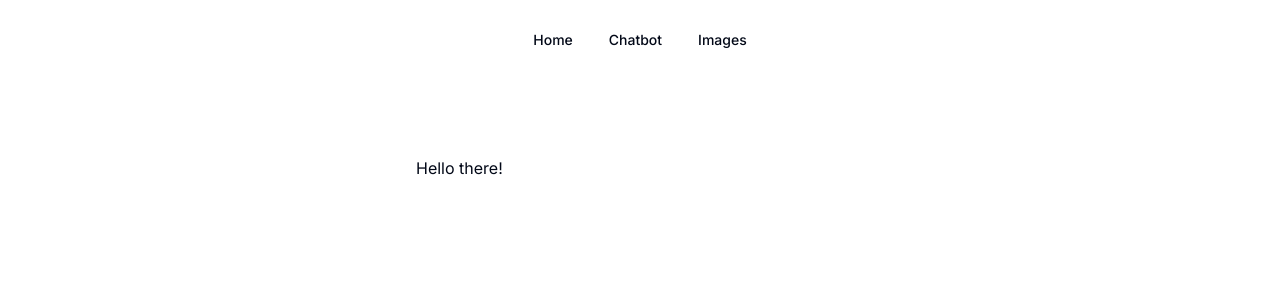
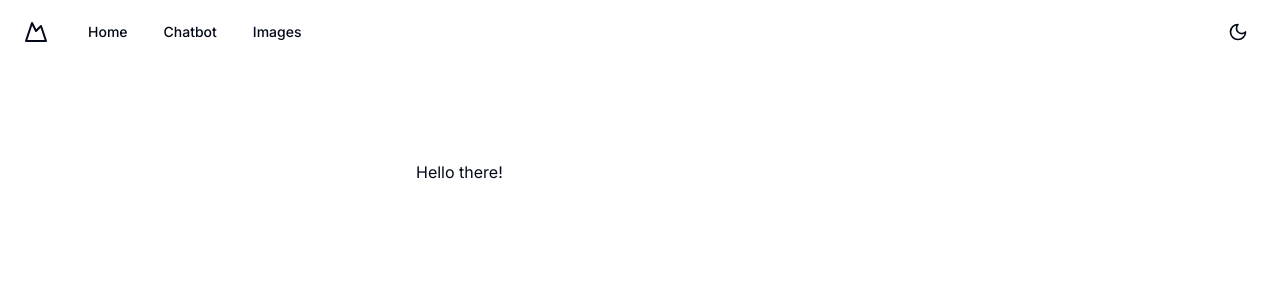
Before and after one commit to zepedroc/Whatevs, a Next.js app: page / in a window 1280 px wide. Shown: the top 300 px of the page. Built offline with nearby package versions, Linux system fonts and the light colour scheme.

Commit message:
Navbar with DarkMode

```diff
--- a/components/navbar.tsx
+++ b/components/navbar.tsx
@@ -1,37 +1,100 @@
 'use client';
 
 import Link from 'next/link';
+import { useTheme } from 'next-themes';
+import { JSX, SVGProps } from 'react';
 
-import {
-  NavigationMenu,
-  NavigationMenuItem,
-  NavigationMenuLink,
-  NavigationMenuList,
-  navigationMenuTriggerStyle,
-} from '@/components/ui/navigation-menu';
+import { NavigationMenuLink, NavigationMenuList, NavigationMenu } from '@/components/ui/navigation-menu';
+import { Toggle } from '@/components/ui/toggle';
 
-const NavBar = () => {
+export default function NavBar() {
+  const { setTheme, resolvedTheme } = useTheme();
+
+  const toggleDarkMode = () => {
+    setTheme(resolvedTheme === 'dark' ? 'light' : 'dark');
+  };
+
   return (
-    <NavigationMenu className="w-full mt-5 flex justify-center">
+    <header className="flex h-16 w-full items-center justify-between px-4 md:px-6">
+      <nav className="flex items-center gap-6">
+        <Link className="flex items-center gap-2 text-lg font-semibold" href="/">
+          <MountainIcon className="h-6 w-6" />
+          <span className="sr-only">Whatevs</span>
+        </Link>
+        <NavigationMenu>
           <NavigationMenuList>
-        <NavigationMenuItem>
-          <Link href="/" legacyBehavior passHref>
-            <NavigationMenuLink className={navigationMenuTriggerStyle()}>Home</NavigationMenuLink>
+            <NavigationMenuLink asChild>
+              <Link
+                className="group inline-flex h-9 w-max items-center justify-center rounded-md bg-white px-4 py-2 text-sm font-medium transition-colors hover:bg-gray-100 hover:text-gray-900 focus:bg-gray-100 focus:text-gray-900 focus:outline-none disabled:pointer-events-none disabled:opacity-50 data-[active]:bg-gray-100/50 data-[state=open]:bg-gray-100/50 dark:bg-gray-950 dark:hover:bg-gray-800 dark:hover:text-gray-50 dark:focus:bg-gray-800 dark:focus:text-gray-50 dark:data-[active]:bg-gray-800/50 dark:data-[state=open]:bg-gray-800/50"
+                href="/"
+              >
+                Home
               </Link>
-        </NavigationMenuItem>
-        <NavigationMenuItem>
-          <Link href="/chatbot" legacyBehavior passHref>
-            <NavigationMenuLink className={navigationMenuTriggerStyle()}>Chatbot</NavigationMenuLink>
+            </NavigationMenuLink>
+            <NavigationMenuLink asChild>
+              <Link
+                className="group inline-flex h-9 w-max items-center justify-center rounded-md bg-white px-4 py-2 text-sm font-medium transition-colors hover:bg-gray-100 hover:text-gray-900 focus:bg-gray-100 focus:text-gray-900 focus:outline-none disabled:pointer-events-none disabled:opacity-50 data-[active]:bg-gray-100/50 data-[state=open]:bg-gray-100/50 dark:bg-gray-950 dark:hover:bg-gray-800 dark:hover:text-gray-50 dark:focus:bg-gray-800 dark:focus:text-gray-50 dark:data-[active]:bg-gray-800/50 dark:data-[state=open]:bg-gray-800/50"
+                href="/chatbot"
+              >
+                Chatbot
               </Link>
-        </NavigationMenuItem>
-        <NavigationMenuItem>
-          <Link href="/images" legacyBehavior passHref>
-            <NavigationMenuLink className={navigationMenuTriggerStyle()}>Images</NavigationMenuLink>
+            </NavigationMenuLink>
+            <NavigationMenuLink asChild>
+              <Link
+                className="group inline-flex h-9 w-max items-center justify-center rounded-md bg-white px-4 py-2 text-sm font-medium transition-colors hover:bg-gray-100 hover:text-gray-900 focus:bg-gray-100 focus:text-gray-900 focus:outline-none disabled:pointer-events-none disabled:opacity-50 data-[active]:bg-gray-100/50 data-[state=open]:bg-gray-100/50 dark:bg-gray-950 dark:hover:bg-gray-800 dark:hover:text-gray-50 dark:focus:bg-gray-800 dark:focus:text-gray-50 dark:data-[active]:bg-gray-800/50 dark:data-[state=open]:bg-gray-800/50"
+                href="/images"
+              >
+                Images
               </Link>
-        </NavigationMenuItem>
+            </NavigationMenuLink>
           </NavigationMenuList>
         </NavigationMenu>
+      </nav>
+      <Toggle
+        aria-label="Toggle dark mode"
+        className="rounded-full p-2 hover:bg-gray-100 focus:outline-none focus:ring-2 focus:ring-gray-400 dark:hover:bg-gray-800"
+        onPressedChange={toggleDarkMode}
+      >
+        <MoonIcon className="h-5 w-5" />
+      </Toggle>
+    </header>
   );
-};
+}
 
-export default NavBar;
+function MoonIcon(props: JSX.IntrinsicAttributes & SVGProps<SVGSVGElement>) {
+  return (
+    <svg
+      {...props}
+      xmlns="http://www.w3.org/2000/svg"
+      width="24"
+      height="24"
+      viewBox="0 0 24 24"
+      fill="none"
+      stroke="currentColor"
+      strokeWidth="2"
+      strokeLinecap="round"
+      strokeLinejoin="round"
+    >
+      <path d="M12 3a6 6 0 0 0 9 9 9 9 0 1 1-9-9Z" />
+    </svg>
+  );
+}
+
+function MountainIcon(props: JSX.IntrinsicAttributes & SVGProps<SVGSVGElement>) {
+  return (
+    <svg
+      {...props}
+      xmlns="http://www.w3.org/2000/svg"
+      width="24"
+      height="24"
+      viewBox="0 0 24 24"
+      fill="none"
+      stroke="currentColor"
+      strokeWidth="2"
+      strokeLinecap="round"
+      strokeLinejoin="round"
+    >
+      <path d="m8 3 4 8 5-5 5 15H2L8 3z" />
+    </svg>
+  );
+}
--- a/components/theme-provider.tsx
+++ b/components/theme-provider.tsx
@@ -4,6 +4,6 @@ import * as React from 'react';
 import { ThemeProvider as NextThemesProvider } from 'next-themes';
 import { type ThemeProviderProps } from 'next-themes/dist/types';
 
-export function ThemeProvider({ children, ...props }: ThemeProviderProps) {
+export function ThemeProvider({ children, ...props }: Readonly<ThemeProviderProps>) {
   return <NextThemesProvider {...props}>{children}</NextThemesProvider>;
 }
--- /dev/null
+++ b/components/ui/label.tsx
@@ -0,0 +1,26 @@
+"use client"
+
+import * as React from "react"
+import * as LabelPrimitive from "@radix-ui/react-label"
+import { cva, type VariantProps } from "class-variance-authority"
+
+import { cn } from "@/lib/utils"
+
+const labelVariants = cva(
+  "text-sm font-medium leading-none peer-disabled:cursor-not-allowed peer-disabled:opacity-70"
+)
+
+const Label = React.forwardRef<
+  React.ElementRef<typeof LabelPrimitive.Root>,
+  React.ComponentPropsWithoutRef<typeof LabelPrimitive.Root> &
+    VariantProps<typeof labelVariants>
+>(({ className, ...props }, ref) => (
+  <LabelPrimitive.Root
+    ref={ref}
+    className={cn(labelVariants(), className)}
+    {...props}
+  />
+))
+Label.displayName = LabelPrimitive.Root.displayName
+
+export { Label }
--- /dev/null
+++ b/components/ui/switch.tsx
@@ -0,0 +1,29 @@
+"use client"
+
+import * as React from "react"
+import * as SwitchPrimitives from "@radix-ui/react-switch"
+
+import { cn } from "@/lib/utils"
+
+const Switch = React.forwardRef<
+  React.ElementRef<typeof SwitchPrimitives.Root>,
+  React.ComponentPropsWithoutRef<typeof SwitchPrimitives.Root>
+>(({ className, ...props }, ref) => (
+  <SwitchPrimitives.Root
+    className={cn(
+      "peer inline-flex h-6 w-11 shrink-0 cursor-pointer items-center rounded-full border-2 border-transparent transition-colors focus-visible:outline-none focus-visible:ring-2 focus-visible:ring-ring focus-visible:ring-offset-2 focus-visible:ring-offset-background disabled:cursor-not-allowed disabled:opacity-50 data-[state=checked]:bg-primary data-[state=unchecked]:bg-input",
+      className
+    )}
+    {...props}
+    ref={ref}
+  >
+    <SwitchPrimitives.Thumb
+      className={cn(
+        "pointer-events-none block h-5 w-5 rounded-full bg-background shadow-lg ring-0 transition-transform data-[state=checked]:translate-x-5 data-[state=unchecked]:translate-x-0"
+      )}
+    />
+  </SwitchPrimitives.Root>
+))
+Switch.displayName = SwitchPrimitives.Root.displayName
+
+export { Switch }
--- /dev/null
+++ b/components/ui/toggle.tsx
@@ -0,0 +1,45 @@
+"use client"
+
+import * as React from "react"
+import * as TogglePrimitive from "@radix-ui/react-toggle"
+import { cva, type VariantProps } from "class-variance-authority"
+
+import { cn } from "@/lib/utils"
+
+const toggleVariants = cva(
+  "inline-flex items-center justify-center rounded-md text-sm font-medium ring-offset-background transition-colors hover:bg-muted hover:text-muted-foreground focus-visible:outline-none focus-visible:ring-2 focus-visible:ring-ring focus-visible:ring-offset-2 disabled:pointer-events-none disabled:opacity-50 data-[state=on]:bg-accent data-[state=on]:text-accent-foreground",
+  {
+    variants: {
+      variant: {
+        default: "bg-transparent",
+        outline:
+          "border border-input bg-transparent hover:bg-accent hover:text-accent-foreground",
+      },
+      size: {
+        default: "h-10 px-3",
+        sm: "h-9 px-2.5",
+        lg: "h-11 px-5",
+      },
+    },
+    defaultVariants: {
+      variant: "default",
+      size: "default",
+    },
+  }
+)
+
+const Toggle = React.forwardRef<
+  React.ElementRef<typeof TogglePrimitive.Root>,
+  React.ComponentPropsWithoutRef<typeof TogglePrimitive.Root> &
+    VariantProps<typeof toggleVariants>
+>(({ className, variant, size, ...props }, ref) => (
+  <TogglePrimitive.Root
+    ref={ref}
+    className={cn(toggleVariants({ variant, size, className }))}
+    {...props}
+  />
+))
+
+Toggle.displayName = TogglePrimitive.Root.displayName
+
+export { Toggle, toggleVariants }
--- a/package.json
+++ b/package.json
@@ -12,8 +12,11 @@
     "@ai-sdk/openai": "0.0.9",
     "@radix-ui/react-dropdown-menu": "^2.0.6",
     "@radix-ui/react-icons": "^1.3.0",
+    "@radix-ui/react-label": "^2.0.2",
     "@radix-ui/react-navigation-menu": "^1.1.4",
     "@radix-ui/react-slot": "^1.0.2",
+    "@radix-ui/react-switch": "^1.0.3",
+    "@radix-ui/react-toggle": "^1.0.3",
     "ai": "3.0.35",
     "class-variance-authority": "^0.7.0",
     "clsx": "^2.1.1",
```
Also changed, not shown: 1 other file (tests, documents, lock files or other folders). Lines whose indentation alone changed are shown as unchanged.
